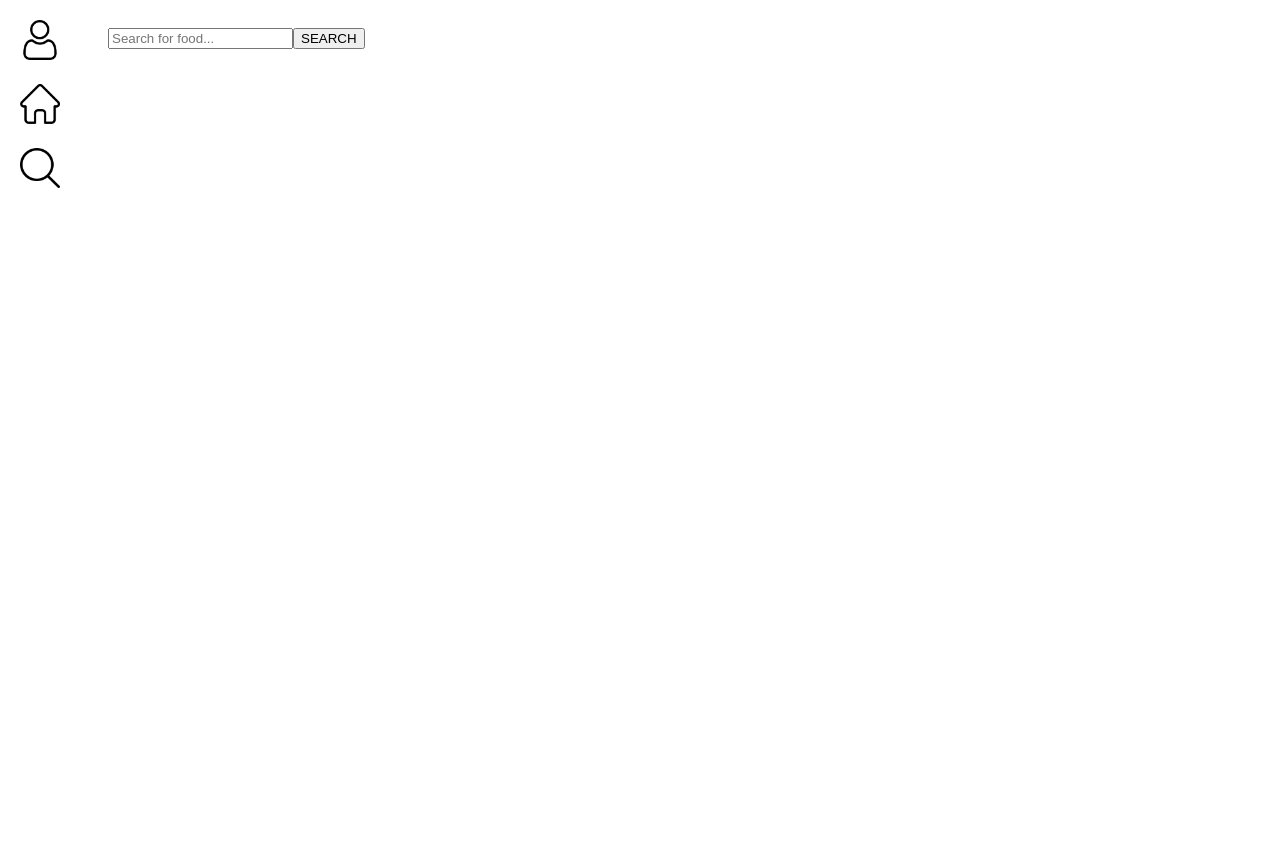
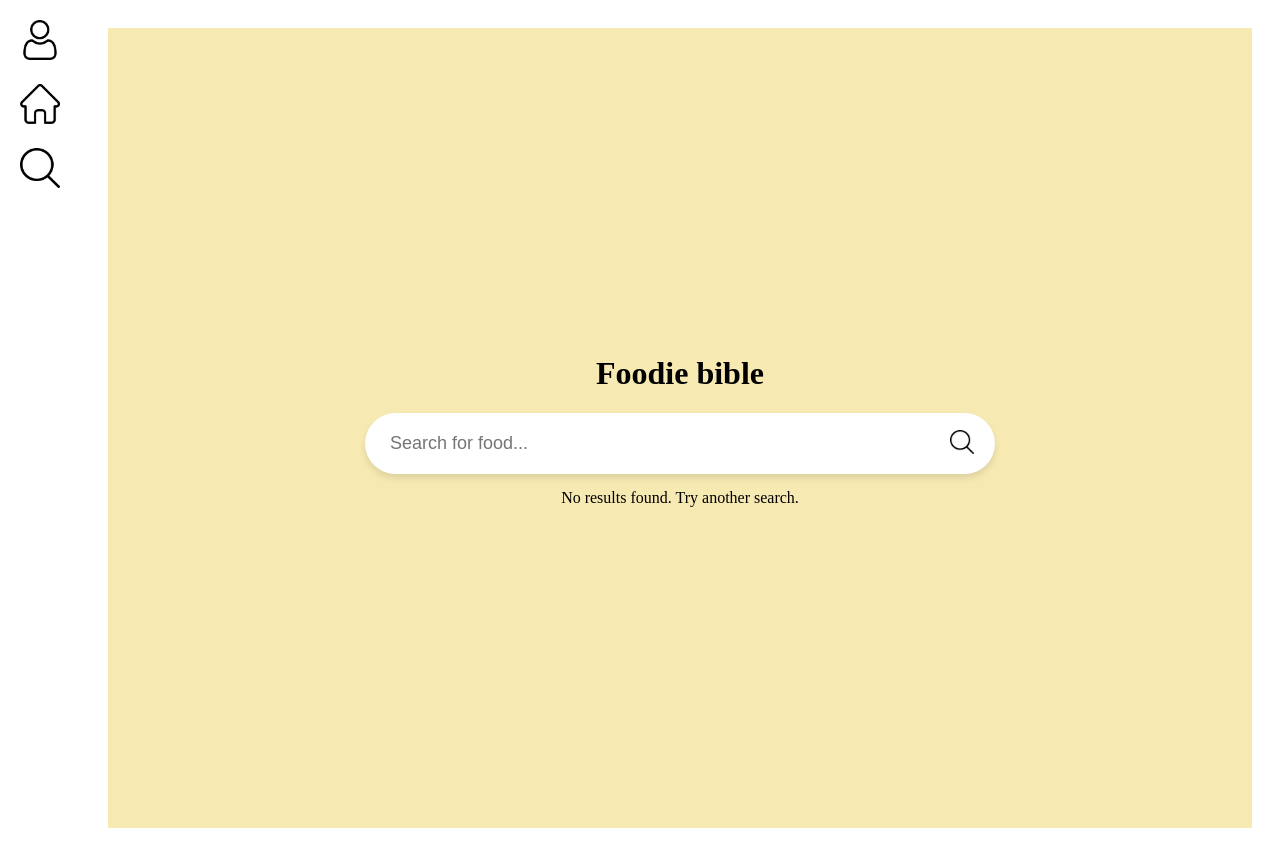
Before and after one commit to BamBamPatra/Project_IR_Frontend, a Vue app in the folder foodie_bible/: page /search in a window 1280 px wide. Built offline with nearby package versions, Linux system fonts and the light colour scheme; the HTML template or start-up script is replaced by a standard one.

Commit message:
Update SearchView file : Decorate

```diff
--- a/foodie_bible/src/views/Search.vue
+++ b/foodie_bible/src/views/Search.vue
@@ -1,38 +1,129 @@
 <script setup lang="ts">
+import { ref } from 'vue';
+import FoodService from '@/service/FoodService';
 import FoodCard from '@/components/FoodCard.vue';
 import Food from '@/type/Food';
-import { ref } from 'vue';
-import FoodService from '@/service/FoodService';
 
 const foods = ref<Food[] | null>(null);
 const query = ref('');
+const loading = ref(false);
 
 const searchFoods = async () => {
+    if (!query.value.trim()) return;
+    loading.value = true;
+    foods.value = null;
+
     try {
         const response = await FoodService.getFoods(query.value);
-        console.log(response.data.results);
         foods.value = response.data.results.length > 0 ? response.data.results : null;
     } catch (error) {
-        console.error('There was an error!', error);
+        console.error('Error fetching foods:', error);
+        foods.value = null;
+    } finally {
+        loading.value = false;
     }
 };
 </script>
 
+
 <template>
-    <div class="search">
-        <input v-model="query" type="text" placeholder="Search for food..." />
-        <button @click="searchFoods">SEARCH</button>
-    </div>
+    <div class="search-container" :class="{ 'search-active': foods }">
+        <h1>Foodie bible</h1>
+        <div class="search-box">
+            <input
+                v-model="query"
+                @keyup.enter="searchFoods"
+                type="text"
+                placeholder="Search for food..."
+            />
+            <button @click="searchFoods">
+                <img src="/img/search.png" alt="Search" />
+            </button>
+        </div>
 
-    <div v-if="foods" class="foods">
-        <FoodCard v-for="food in foods" :key="food.RecipeId" :food="food" />
+        <div v-if="loading" class="loading">Searching...</div>
+
+        <div v-if="foods && foods.length > 0" class="foods">
+            <FoodCard v-for="food in foods" :key="food.RecipeId" :food="food"  />
+        </div>
+
+        <div v-else-if="!loading && foods === null" class="no-results">
+            No results found. Try another search.
+        </div>
     </div>
 </template>
 
+
 <style scoped>
-.foods {
+.search-container {
+    background-color: #F6E9B2;
     display: flex;
     flex-direction: column;
     align-items: center;
+    justify-content: center;
+    min-height: 100vh;
+    width: 100%;
+    transition: padding 0.5s ease-in-out, justify-content 0.5s ease-in-out;
 }
+
+.search-active {
+    justify-content: flex-start;
+    padding-top: 20px;
+}
+
+.search-box {
+    display: flex;
+    align-items: center;
+    width: 100%;
+    max-width: 600px;
+    background: white;
+    border-radius: 50px;
+    padding: 10px 15px;
+    box-shadow: 0px 4px 6px rgba(0, 0, 0, 0.1);
+    transition: all 0.5s ease-in-out;
+}
+
+.search-box:focus-within {
+    box-shadow: 0px 4px 12px rgba(0, 0, 0, 0.2);
+}
+
+.search-box input {
+    flex: 1;
+    border: none;
+    font-size: 18px;
+    outline: none;
+    padding: 10px;
+}
+
+.search-box button {
+    background: transparent;
+    border: none;
+    cursor: pointer;
+}
+
+.search-box button img {
+    width: 24px;
+    height: 24px;
+}
+
+.loading {
+    margin-top: 20px;
+}
+
+.foods {
+    column-count: 3;
+    column-gap: 16px;
+    padding: 20px;
+}
+
+.food-card {
+    display: inline-block;
+    width: 100%;
+    margin-bottom: 16px;
+}
+
+.no-results {
+    padding: 15px;
+}
+
 </style>
```
